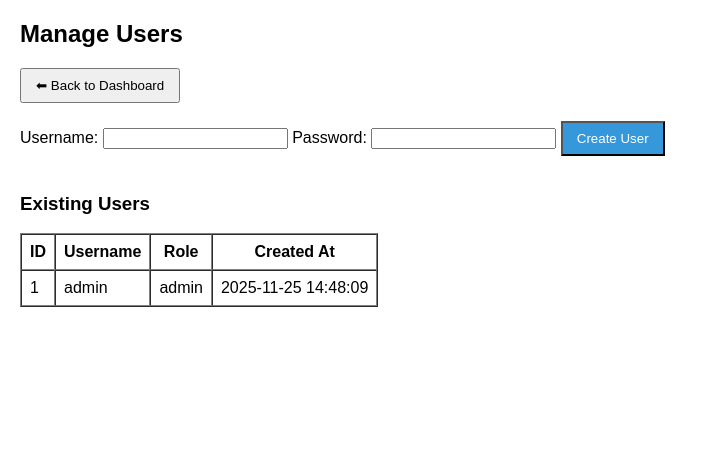
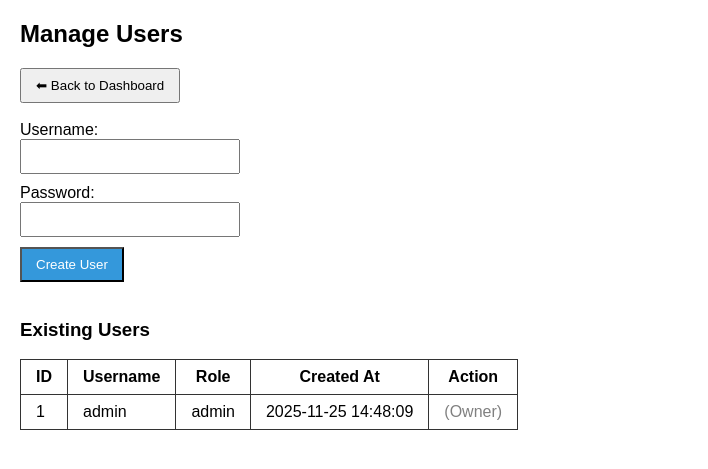
Before and after one commit to antoshdyade/geofence_app, a PHP site: page /manage_users.php in a window 1280 px wide. Shown: the top 469 px of the page, without its empty margins (0-708 px from the left). Run offline with PHP 8.4, Linux system fonts and the light colour scheme; a user stored in the database is signed in; data comes from the database, SQL or seed files in the repository.

Commit message:
Enhance user management with delete functionality
Updated user management functionality with improved UI and added delete user feature.

```diff
--- a/manage_users.php
+++ b/manage_users.php
@@ -1,32 +1,39 @@
 <?php
 session_start();
+
+// Only admin can access this page
 if (!isset($_SESSION['admin']) || $_SESSION['role'] !== 'admin') {
     header("Location: dashboard.php");
     exit;
 }
 
 $conn = new mysqli("localhost","root","","geo_fencing");
+
 $message = "";
 
+// CREATE NEW USER
 if ($_SERVER['REQUEST_METHOD']=="POST") {
     $u = trim($_POST['username']);
     $p = trim($_POST['password']);
-    $role = "user"; // New users are normal users
+    $role = "user"; // New users default to normal user role
 
     if ($u === "" || $p === "") {
         $message = "Fields cannot be empty!";
     } else {
         $hashed = md5($p);
         $exists = $conn->query("SELECT * FROM admin_users WHERE username='$u'");
+
         if ($exists->num_rows > 0) {
             $message = "Username already exists!";
         } else {
-            $conn->query("INSERT INTO admin_users(username,password,role) VALUES('$u','$hashed','$role')");
-            $message = "User created successfully.";
+            $conn->query("INSERT INTO admin_users(username,password,role)
+                          VALUES('$u','$hashed','$role')");
+            $message = "User created successfully!";
         }
     }
 }
 
+// FETCH ALL USERS
 $users = $conn->query("SELECT id, username, role, created_at FROM admin_users");
 ?>
 <!DOCTYPE html>
@@ -36,8 +43,32 @@ $users = $conn->query("SELECT id, username, role, created_at FROM admin_users");
 <style>
 body { font-family: Arial; margin: 20px; }
 button { padding: 8px 14px; cursor: pointer; }
-.message { color: green; }
-.error { color: red; }
+.message { color: green; font-weight: bold; }
+.error { color: red; font-weight: bold; }
+
+.delete-btn {
+    padding:5px 10px;
+    background:#e74c3c;
+    color:white;
+    border:none;
+    border-radius:4px;
+    cursor:pointer;
+}
+
+input[type=text], input[type=password] {
+    padding:8px;
+    width:200px;
+    margin-bottom:10px;
+}
+
+table {
+    border-collapse: collapse;
+    margin-top: 15px;
+}
+table th, table td {
+    border:1px solid #333;
+    padding:8px 15px;
+}
 </style>
 </head>
 <body>
@@ -48,24 +79,63 @@ button { padding: 8px 14px; cursor: pointer; }
 
 <?php if ($message) echo "<p class='message'>$message</p>"; ?>
 
+<!-- Add New User Form -->
 <form method="POST">
-  Username: <input type="text" name="username" required>
-  Password: <input type="password" name="password" required>
+  <label>Username:</label><br>
+  <input type="text" name="username" required><br>
+
+  <label>Password:</label><br>
+  <input type="password" name="password" required><br>
+
   <button type="submit" style="background:#3498db; color:white;">Create User</button>
 </form>
 
 <br><h3>Existing Users</h3>
-<table border="1" cellspacing="0" cellpadding="8">
-<tr><th>ID</th><th>Username</th><th>Role</th><th>Created At</th></tr>
+
+<table>
+<tr>
+    <th>ID</th>
+    <th>Username</th>
+    <th>Role</th>
+    <th>Created At</th>
+    <th>Action</th>
+</tr>
+
 <?php while($u = $users->fetch_assoc()) { ?>
 <tr>
-<td><?= $u['id'] ?></td>
-<td><?= $u['username'] ?></td>
-<td><?= $u['role'] ?></td>
-<td><?= $u['created_at'] ?></td>
+    <td><?= $u['id'] ?></td>
+    <td><?= $u['username'] ?></td>
+    <td><?= $u['role'] ?></td>
+    <td><?= $u['created_at'] ?></td>
+
+    <td>
+        <?php if ($u['username'] != $_SESSION['admin']) { ?>
+            <button class="delete-btn" onclick="deleteUser(<?= $u['id'] ?>)">🗑 Delete</button>
+        <?php } else { ?>
+            <span style="color:gray;">(Owner)</span>
+        <?php } ?>
+    </td>
 </tr>
 <?php } ?>
+
 </table>
+
+<script>
+function deleteUser(id) {
+    if (!confirm("Are you sure you want to delete this user?")) return;
+
+    fetch("delete_user.php?id=" + id, { method: "GET" })
+    .then(r => r.json())
+    .then(res => {
+        if (res.status === "success") {
+            alert("User deleted successfully!");
+            location.reload();
+        } else {
+            alert("Error: " + res.message);
+        }
+    });
+}
+</script>
 
 </body>
 </html>
```
